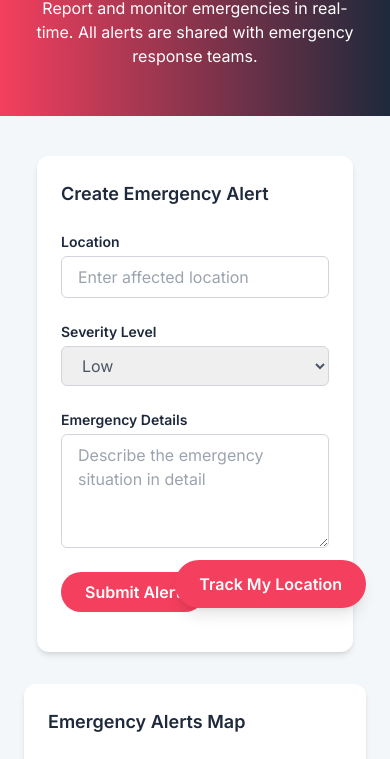
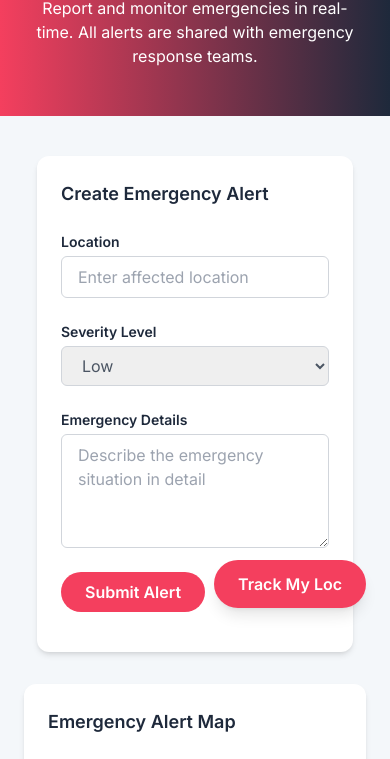
Before and after one commit to Surendersahk/SUPERNOVAZ, a website: page www/index.html in a window 390 px wide. Shown: the part 212-971 px from the top of the page. Drawn offline with nearby package versions, Linux system fonts and the light colour scheme.

Commit message:
s is taken

```diff
--- a/www/index.html
+++ b/www/index.html
@@ -155,7 +155,7 @@
     <!-- Emergency Alerts Map -->
     <section aria-label="Emergency Alerts Map" class="bg-white rounded-xl shadow-md p-6 md:p-8 max-w-md mx-auto md:mx-0">
         <h2 class="text-[#1e293b] font-semibold text-lg mb-6">
-            Emergency Alerts Map
+            Emergency Alert Map
         </h2>
         <div class="overflow-hidden rounded-lg border border-gray-200 shadow-sm">
             <img alt="Map showing emergency alert location pin near Mumbai, India" class="w-full h-auto" height="300" loading="lazy" src="https://storage.googleapis.com/a1aa/image/282deb91-601e-4cd4-792e-5d0d22e3f5ed.jpg" width="400"/>
@@ -164,7 +164,7 @@
 </main>
 <!-- Track My Location Button -->
 <button aria-label="Track My Location" class="fixed bottom-6 right-6 bg-[#f43f5e] text-white px-6 py-3 rounded-full font-semibold shadow-lg hover:bg-[#e11d48] z-50">
-    Track My Location
+    Track My Loc
 </button>
 </body>
 </html>
```
